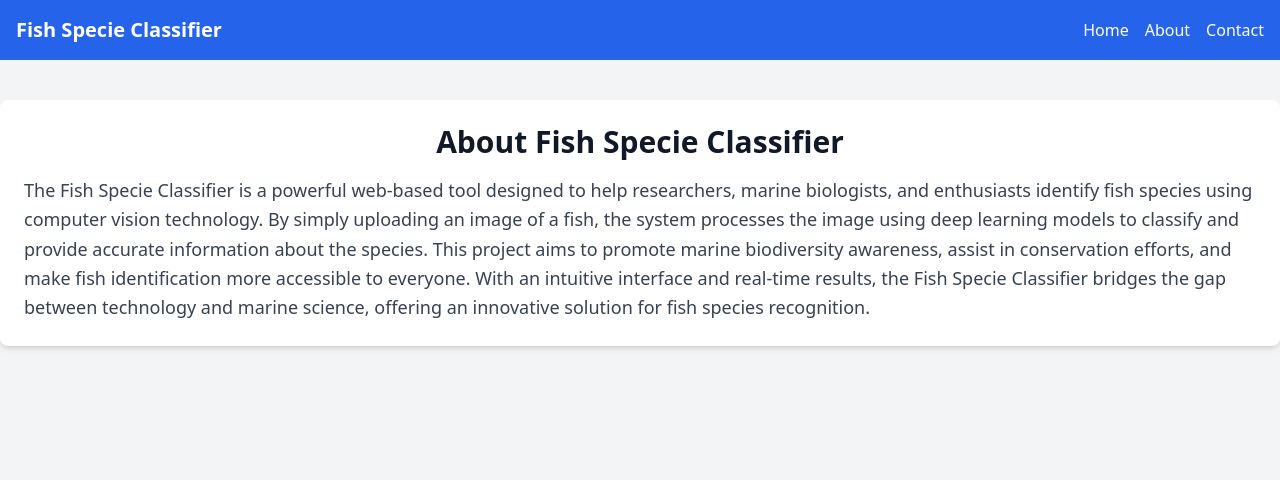
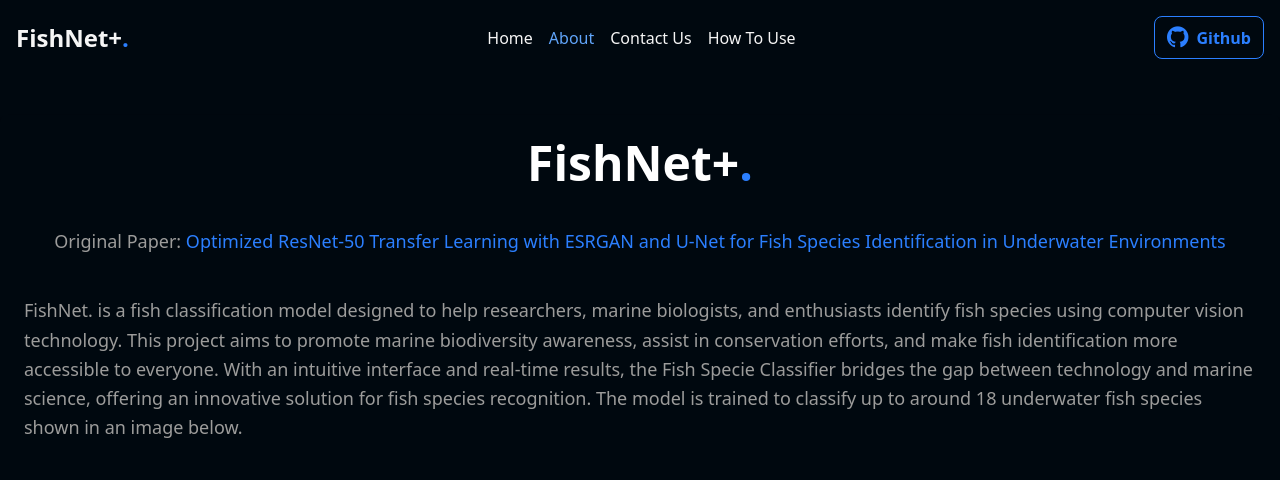
Before and after one commit to kruizo/fish-species-recognition, a Flask app: page /about in a window 1280 px wide. Shown: the top 480 px of the page. Before the commit the page ends 349 px from the top, so only its background shows below. Run offline with Flask 3, Linux system fonts and the light colour scheme; some libraries are stand-ins or nearby versions.

Commit message:
added new pages

```diff
--- a/frontend/template/about.html
+++ b/frontend/template/about.html
@@ -1,33 +1,147 @@
 <!DOCTYPE html>
 <html lang="en">
-<head>
-    <meta charset="UTF-8">
-    <meta name="viewport" content="width=device-width, initial-scale=1.0">
+  <head>
+    <meta charset="UTF-8" />
+    <meta name="viewport" content="width=device-width, initial-scale=1.0" />
+    <link
+      rel="stylesheet"
+      href="https://cdnjs.cloudflare.com/ajax/libs/font-awesome/4.7.0/css/font-awesome.min.css"
+    />
+    <link
+      rel="stylesheet"
+      href="{{ url_for('static', filename='styles/global.css') }}"
+    />
     <title>About - Fish Specie Classifier</title>
     <script src="https://cdn.tailwindcss.com"></script>
-</head>
-<body class="bg-gray-100 text-gray-900">
+  </head>
+  <body>
     <!-- Navbar -->
-    <nav class="bg-blue-600 text-white p-4">
-        <div class="container mx-auto flex justify-between items-center">
-            <a href="index.html" class="text-xl font-bold">Fish Specie Classifier</a>
-            <ul class="flex space-x-4">
-                <li><a href="home.html" class="hover:underline">Home</a></li>
-                <li><a href="about.html" class="hover:underline">About</a></li>
-                <li><a href="contact.html" class="hover:underline">Contact</a></li>
-            </ul>
+    <header class="w-full bg-[var(--color-primary)]">
+      <nav
+        class="flex max-w-screen-2xl font-thin mx-auto justify-between items-center p-4"
+      >
+        <div class="flex items-center">
+          <div class="text-2xl font-bold">
+            <stong class="">FishNet+</stong
+            ><span class="text-[var(--color-accent)] scale-125">.</span>
+          </div>
         </div>
-    </nav>
+        <div class="flex items-center gap-4">
+          <a href="/">
+            <div class="hover:cursor-pointer hover:text-blue-400">Home</div>
+          </a>
+
+          <a href="/about"
+            ><div
+              class="hover:cursor-pointer hover:text-blue-500 text-blue-400"
+            >
+              About
+            </div></a
+          >
+          <a href="/contact"
+            ><div class="hover:cursor-pointer hover:text-blue-400">
+              Contact Us
+            </div></a
+          >
+          <a href="/howtouse"
+            ><div class="hover:cursor-pointer hover:text-blue-400">
+              How To Use
+            </div></a
+          >
+        </div>
+        <a href="https://github.com/kruizo/res-training" target="_blank">
+          <button
+            class="py-2 flex items-center transition-colors duration-300 font-bold justify-center gap-2 cursor-pointer border border-[var(--color-accent)] text-[var(--color-accent)] px-3 rounded-lg hover:bg-blue-400 hover:text-white"
+          >
+            <i class="fa fa-github" style="font-size: 25px"></i>
+            Github
+          </button>
+        </a>
+      </nav>
+    </header>
 
     <!-- About Section -->
-    <section class="container mx-auto mt-10 p-6 bg-white shadow-md rounded-lg">
-        <h1 class="text-3xl font-bold text-center mb-4">About Fish Specie Classifier</h1>
-        <p class="text-lg text-gray-700 leading-relaxed">
-            The Fish Specie Classifier is a powerful web-based tool designed to help researchers, marine biologists, and enthusiasts identify fish species using computer vision technology.
-            By simply uploading an image of a fish, the system processes the image using deep learning models to classify and provide accurate information about the species.
-            This project aims to promote marine biodiversity awareness, assist in conservation efforts, and make fish identification more accessible to everyone. With an intuitive interface and real-time results,
-            the Fish Specie Classifier bridges the gap between technology and marine science, offering an innovative solution for fish species recognition.
-        </p>
+    <section
+      class="container mx-auto mt-10 p-6 shadow-md rounded-lg text-white"
+    >
+      <div class="flex items-center justify-center pb-10">
+        <div class="text-5xl font-bold">
+          <stong class="">FishNet+</stong
+          ><span class="text-[var(--color-accent)] scale-125">.</span>
+        </div>
+      </div>
+      <p
+        class="text-lg text-[var(--text-dark)] leading-relaxed text-center pb-10"
+      >
+        Original Paper:
+        <a href="" class="text-[var(--color-accent)]">
+          Optimized ResNet-50 Transfer Learning with ESRGAN and U-Net for Fish
+          Species Identification in Underwater Environments
+        </a>
+      </p>
+      <p class="text-lg text-[var(--text-dark)] leading-relaxed">
+        FishNet. is a fish classification model designed to help researchers,
+        marine biologists, and enthusiasts identify fish species using computer
+        vision technology. This project aims to promote marine biodiversity
+        awareness, assist in conservation efforts, and make fish identification
+        more accessible to everyone. With an intuitive interface and real-time
+        results, the Fish Specie Classifier bridges the gap between technology
+        and marine science, offering an innovative solution for fish species
+        recognition. The model is trained to classify up to around 18 underwater
+        fish species shown in an image below.
+      </p>
+      <div class="items-center justify-center py-10 flex">
+        <img
+          src="{{ url_for('static', filename='images/species.png') }}"
+          alt="Fish Species"
+        />
+      </div>
+      <!-- PUT DESCRIPTION ABOUT THE BOTTOM TABLE -->
+      <!-- Put THE TABELE Here -->
+      <p class="text-lg text-[var(--text-dark)] leading-relaxed pb-6">
+        Our proposed model is compared against other state-of-the-art transfer
+        learning models, including MobileNetV2, DenseNet121, InceptionV3, and
+        ResNet-50. Research findings shows that the proposed model achieves the
+        highest accuracy while maintaining a competitive training time.
+      </p>
+      <div class="overflow-x-auto py-10">
+        <table class="min-w-full bg-gray-800 text-white rounded-lg shadow-lg">
+          <thead>
+            <tr class="bg-gray-700">
+              <th class="py-2 px-4 text-left">Model</th>
+              <th class="py-2 px-4 text-left">Accuracy</th>
+              <th class="py-2 px-4 text-left">Training Time (s)</th>
+            </tr>
+          </thead>
+          <tbody>
+            <tr class="border-b border-gray-700">
+              <td class="py-2 px-4">MobileNetV2</td>
+              <td class="py-2 px-4">90.42%</td>
+              <td class="py-2 px-4">1215 seconds</td>
+            </tr>
+            <tr class="border-b border-gray-700">
+              <td class="py-2 px-4">DenseNet121</td>
+              <td class="py-2 px-4">92.36%</td>
+              <td class="py-2 px-4">1424 seconds</td>
+            </tr>
+            <tr class="border-b border-gray-700">
+              <td class="py-2 px-4">InceptionV3</td>
+              <td class="py-2 px-4">90.42%</td>
+              <td class="py-2 px-4">1311 seconds</td>
+            </tr>
+            <tr class="border-b border-gray-700">
+              <td class="py-2 px-4">ResNet-50</td>
+              <td class="py-2 px-4">93.47%</td>
+              <td class="py-2 px-4">1460 seconds</td>
+            </tr>
+            <tr class="font-bold bg-[var(--color-accent)]">
+              <td class="py-2 px-4">Proposed (Ours)</td>
+              <td class="py-2 px-4">95.00%</td>
+              <td class="py-2 px-4">1427 seconds</td>
+            </tr>
+          </tbody>
+        </table>
+      </div>
     </section>
-</body>
+  </body>
 </html>
```
Also changed, not shown: frontend/template/contact.html (+161 -0 lines), frontend/template/home.html (+20 -18 lines), frontend/template/howtouse.html (added, +125 -0 lines).
